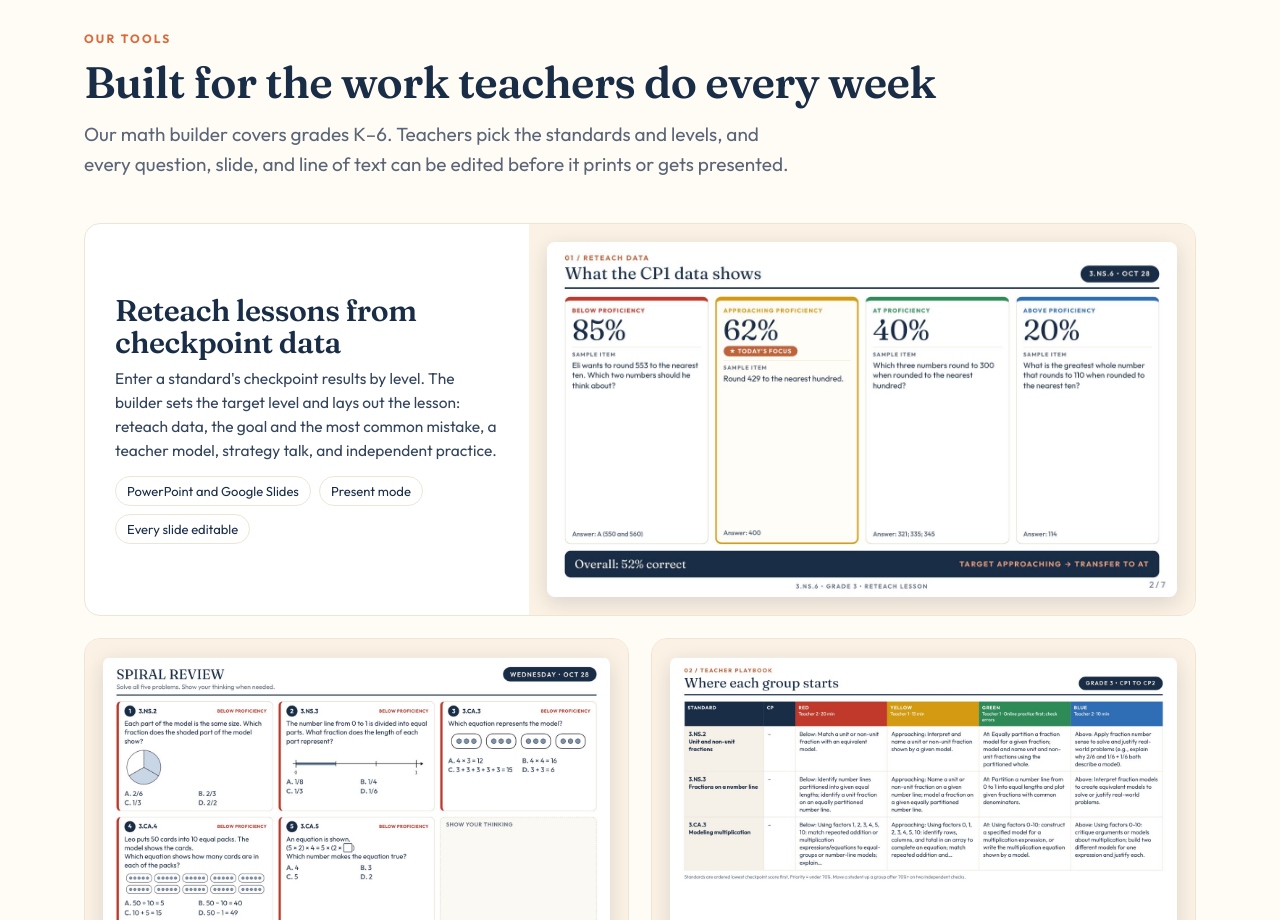
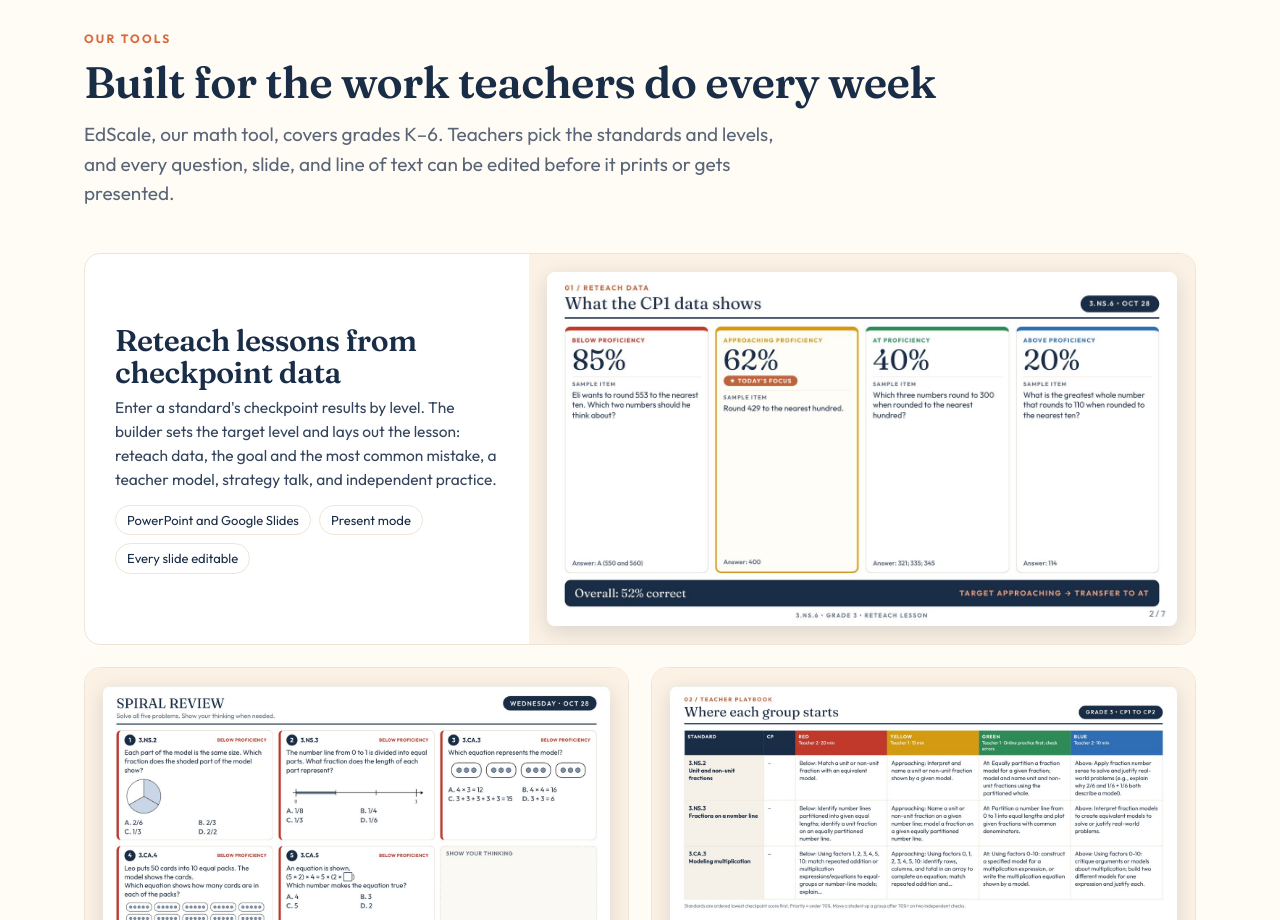
Before and after one commit to shermjelBEP/shermjelBEP.github.io, a plain HTML site: page index.html in a window 1280 px wide. Shown: the part 2580-3500 px from the top of the page. Drawn offline with Linux system fonts and the light colour scheme.

Commit message:
Homepage: name the math tool EdScale
Co-Authored-By: Claude Opus 5.5 <noreply@anthropic.com>
Claude-Session: https://claude.ai/code/session_01D7EsYBbvSnW7LdRds6qzMW

```diff
--- a/index.html
+++ b/index.html
@@ -217,7 +217,7 @@ footer .wrap{display:flex;justify-content:space-between;gap:16px;flex-wrap:wrap}
 <section id="tools"><div class="wrap">
 <div class="ey">Our tools</div>
 <h2>Built for the work teachers do every week</h2>
-<p class="lede">Our math builder covers grades K–6. Teachers pick the standards and levels, and every question, slide, and line of text can be edited before it prints or gets presented.</p>
+<p class="lede">EdScale, our math tool, covers grades K–6. Teachers pick the standards and levels, and every question, slide, and line of text can be edited before it prints or gets presented.</p>
 <div class="tools-g">
 <div class="tool wide"><div class="tx"><h3>Reteach lessons from checkpoint data</h3><p>Enter a standard's checkpoint results by level. The builder sets the target level and lays out the lesson: reteach data, the goal and the most common mistake, a teacher model, strategy talk, and independent practice.</p><div class="chips"><span>PowerPoint and Google Slides</span><span>Present mode</span><span>Every slide editable</span></div></div><div class="im"><img src="img/tool-reteach-data.jpg" alt="Reteach data slide showing checkpoint percentages by proficiency level" loading="lazy"/></div></div>
 <div class="tool"><div class="im"><img src="img/tool-spiral.jpg" alt="Spiral review slide with five problems at different levels" loading="lazy"/></div><div class="tx"><h3>Spiral review</h3><p>A daily review plan built from checkpoint results. Weaker standards get more problems, and each starts at the level students are ready for.</p></div></div>
```
